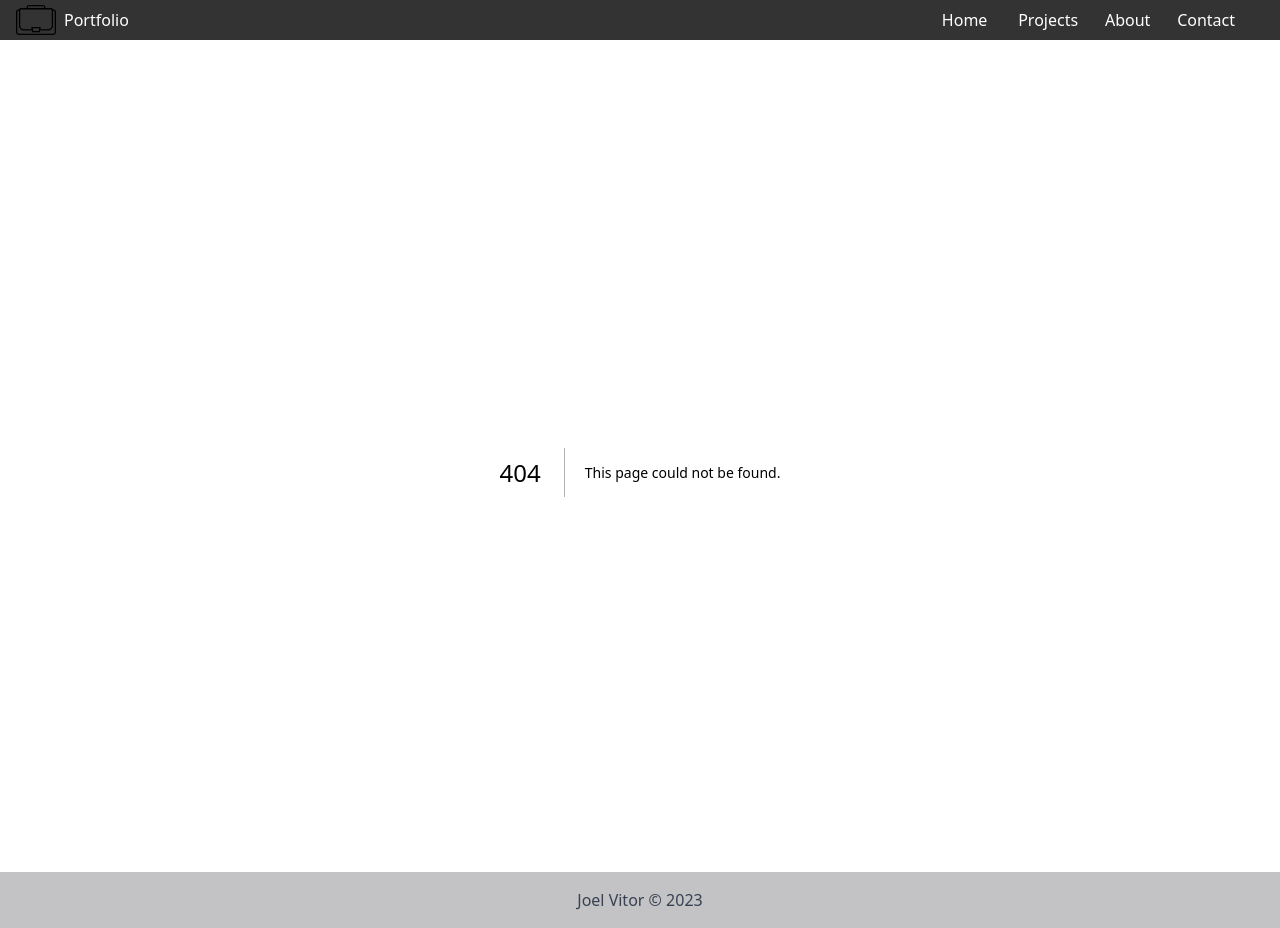
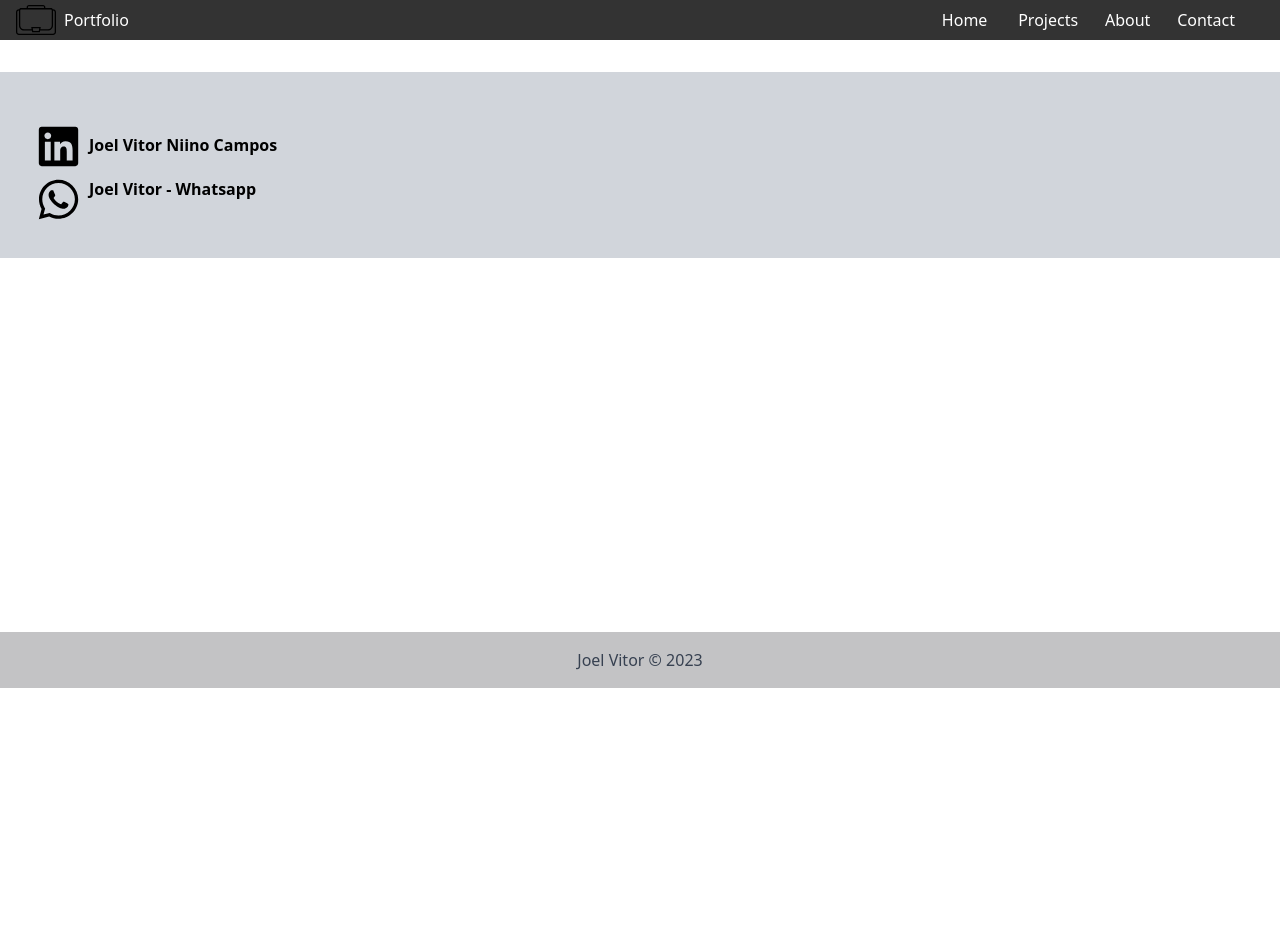
Before and after one commit to joelvitorniino/portfolio, a Next.js app: page /contact in a window 1280 px wide. Before the commit this address had no page. After the commit the page ends 800 px from the top, so only its background shows below. Built offline with nearby package versions, Linux system fonts and the light colour scheme.

Commit message:
feat: page contact

```diff
--- /dev/null
+++ b/pages/contact.tsx
@@ -0,0 +1,28 @@
+import Link from "next/link";
+import { FaLinkedin, FaWhatsapp } from "react-icons/fa";
+
+export default function Contact() {
+    return (
+        <div className="bg-gray-300 p-8">
+            <div className="mt-4">
+                <span className="inline-block m-1">
+                    <FaLinkedin size={45} className="inline" />
+                    <Link href="https://br.linkedin.com/in/joel-vitor-niino-campos-b319ba238" target="_blank">
+                        <p className="inline ml-2 font-semibold hover:font-bold">
+                            Joel Vitor Niino Campos
+                        </p>
+                    </Link>
+                </span>
+
+                <span className="flex m-1">
+                    <FaWhatsapp size={45} className="inline" />
+                    <Link href="https://wa.me/+5521967401179" target="_blank">
+                        <p className="inline ml-2 font-semibold hover:font-bold">
+                            Joel Vitor - Whatsapp
+                        </p>
+                    </Link>
+                </span>
+            </div>
+        </div>
+    )
+};
```
